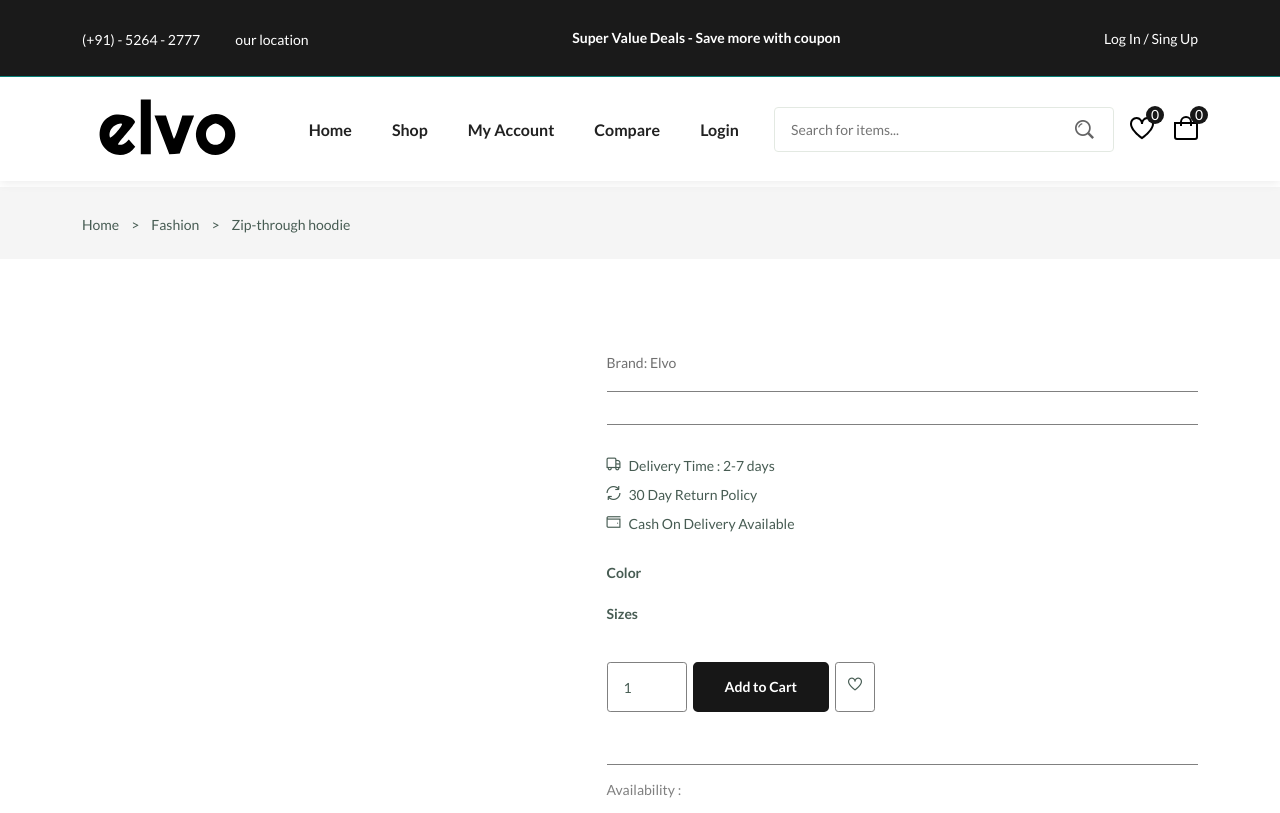
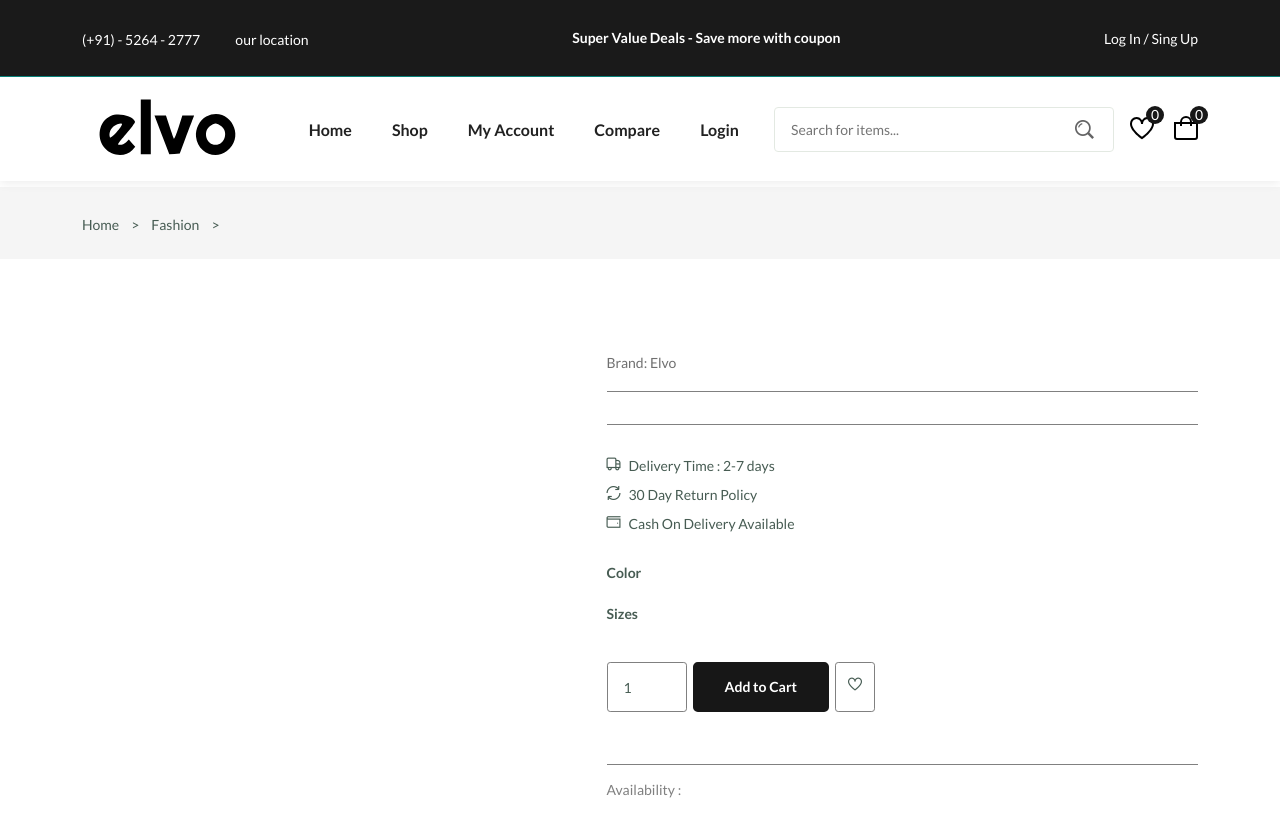
Before and after one commit to jayesh-94/elvo-ecommerce, a plain HTML site: page details.html in a window 1280 px wide. Shown: the top 813 px of the page. Drawn offline with nearby package versions, Linux system fonts and the light colour scheme.

Commit message:
changes made in deatils.html  breadcrumb section

```diff
--- a/details.html
+++ b/details.html
@@ -136,7 +136,7 @@
             <li> <span class="breadcrumb__link">></span></li>
             <li> <span class="breadcrumb__link">Fashion</span></li>
             <li> <span class="breadcrumb__link">></span></li>
-            <li> <span class="breadcrumb__link">Zip-through hoodie</span></li>
+            <li> <span class="breadcrumb__link"></span></li>
         </ul>
     </section>
 
```
